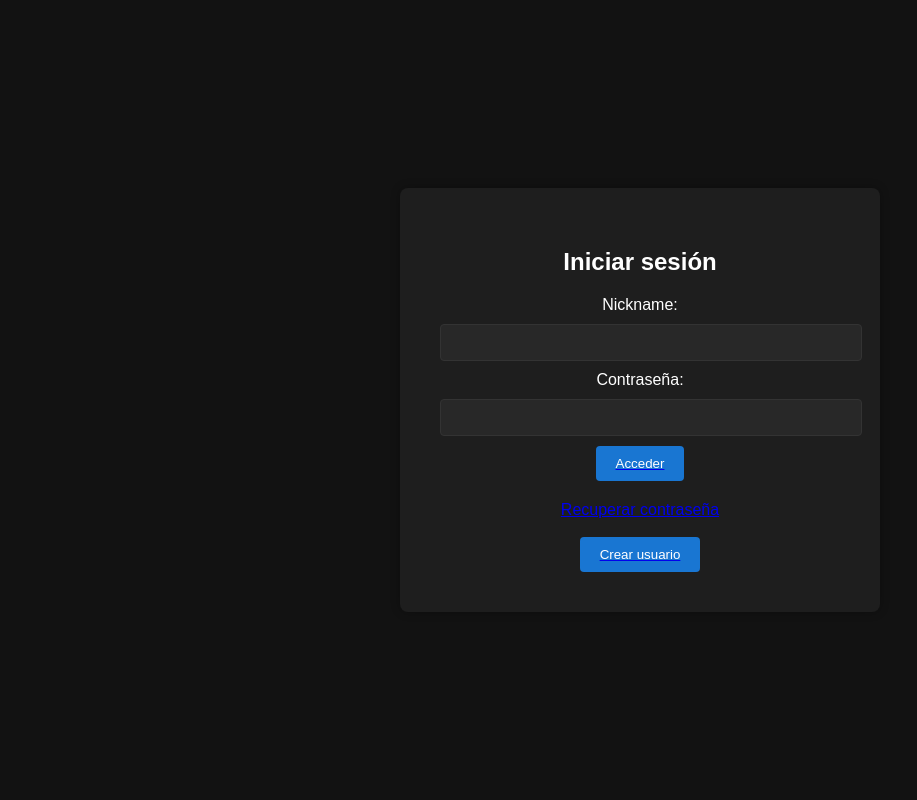
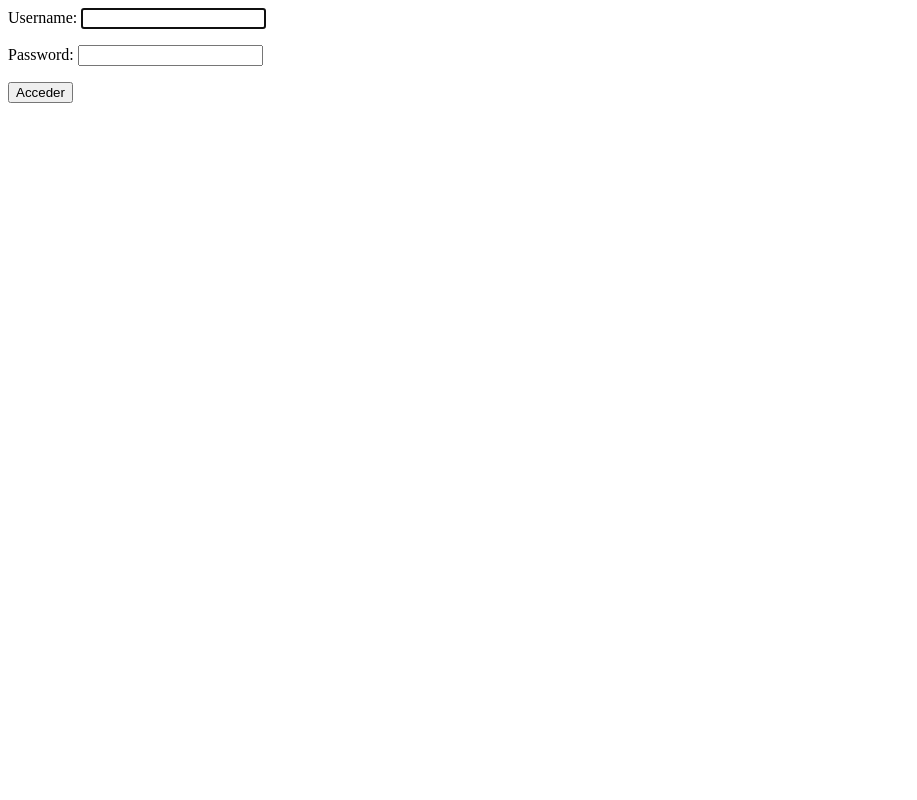
Before and after one commit to Joafp/cms-is2-eq03, a Django app: page /accounts/login/ in a window 1280 px wide. Shown: the whole page, without its empty margins (0-917 px from the left). Run offline with Django 4.2, Linux system fonts and the light colour scheme.

Commit message:
commit de inicio de sesion autentificado

```diff
--- a/cms/cms/urls.py
+++ b/cms/cms/urls.py
@@ -15,13 +15,12 @@ Including another URLconf
     2. Add a URL to urlpatterns:  path('blog/', include('blog.urls'))
 """
 from django.contrib import admin
-from django.urls import path,include
+from django.urls import path, include
 from django.contrib.auth import urls
+
 urlpatterns = [
-    #Añado los urls de login
-    path('',include('login.urls')),
-    path('accounts/',include('django.contrib.auth.urls')),
-    #
-    path('',include('core.urls')),
+    path('', include('login.urls')),
+    path('accounts/', include('django.contrib.auth.urls')),
+    path('', include('core.urls')),
     path('admin/', admin.site.urls),
 ]
--- a/cms/core/urls.py
+++ b/cms/core/urls.py
@@ -2,5 +2,5 @@ from django.urls import path
 from . import views
 
 urlpatterns = [
-    path('',views.vista_MenuPrincipal,name='MenuPrincipal')
+    path('menuprincipal/',views.vista_MenuPrincipal,name='MenuPrincipal')
 ]
--- a/cms/core/views.py
+++ b/cms/core/views.py
@@ -1,6 +1,6 @@
-from django.shortcuts import render,HttpResponse
+from django.shortcuts import render, HttpResponse
 from django.contrib.auth.decorators import login_required
-# Create your views here.
-#@login_required(login_url="/login")
+
+@login_required(login_url="/login")
 def vista_MenuPrincipal(request):
     return HttpResponse("Hola")
--- a/cms/login/templates/registration/login.html
+++ b/cms/login/templates/registration/login.html
@@ -1,75 +1,5 @@
-<!DOCTYPE html>
-<html lang="en">
-<head>
-<meta charset="UTF-8">
-<meta name="viewport" content="width=device-width, initial-scale=1.0">
-<title>Iniciar sesión</title>
-<style>
-  body {
-    background-color: #121212;
-    color: #FFFFFF;
-    font-family: Arial, sans-serif;
-    display: flex;
-    justify-content: center;
-    align-items: center;
-    height: 100vh;
-    margin: 0;
-  }
-  .container {
-    width: 400px;
-    padding: 40px;
-    background-color: #1E1E1E;
-    border-radius: 8px;
-    box-shadow: 0px 0px 10px rgba(0, 0, 0, 0.3);
-    text-align: center;
-  }
-  label {
-    display: block;
-    text-align: center;
-    margin-bottom: 10px;
-  }
-  input {
-    width: 100%;
-    padding: 10px;
-    margin-bottom: 10px;
-    border: 1px solid #333;
-    border-radius: 4px;
-    background-color: #282828;
-    color: #FFFFFF;
-  }
-  button {
-    display: block;
-    margin: 0 auto;
-    padding: 10px 20px;
-    border: none;
-    border-radius: 4px;
-    background-color: #1976D2;
-    color: #FFFFFF;
-    cursor: pointer;
-  }
-  .forgot-password {
-    text-align: center;
-    margin-top: 20px;
-  }
-</style>
-</head>
-<body>
-  <div class="container">
-    <h2>Iniciar sesión</h2>
-    <form>
-      <label for="nickname">Nickname:</label>
-      <input type="text" id="nickname" name="username" required>
-      <label for="password">Contraseña:</label>
-      <input type="password" id="password" name="password" required>
-      <a href="{% url 'MenuPrincipal' %}"><button type="submit">Acceder</button>
-    </form>
-    <div class="forgot-password">
-      <a href="#">Recuperar contraseña</a>
-    </div>
-    <br>
-    <div class="create-account">
-      <a href="{% url 'registro' %}"><button>Crear usuario</button>
-    </div>
-  </div>
-</body>
-</html>
+<form method="post">
+  {% csrf_token %}
+  {{ form.as_p }}
+  <button type="submit">Acceder</button>
+</form>
--- a/cms/login/urls.py
+++ b/cms/login/urls.py
@@ -4,6 +4,5 @@ from core import views as menu
 
 urlpatterns = [
    path('',views.vista_login,name='login'),
-   path('registro/',views.registro,name='registro'),
    path('menuprincipal/',menu.vista_MenuPrincipal,name='MenuPrincipal'),
 ]
```
Also changed, not shown: cms/login/views.py (+20 -8 lines).
